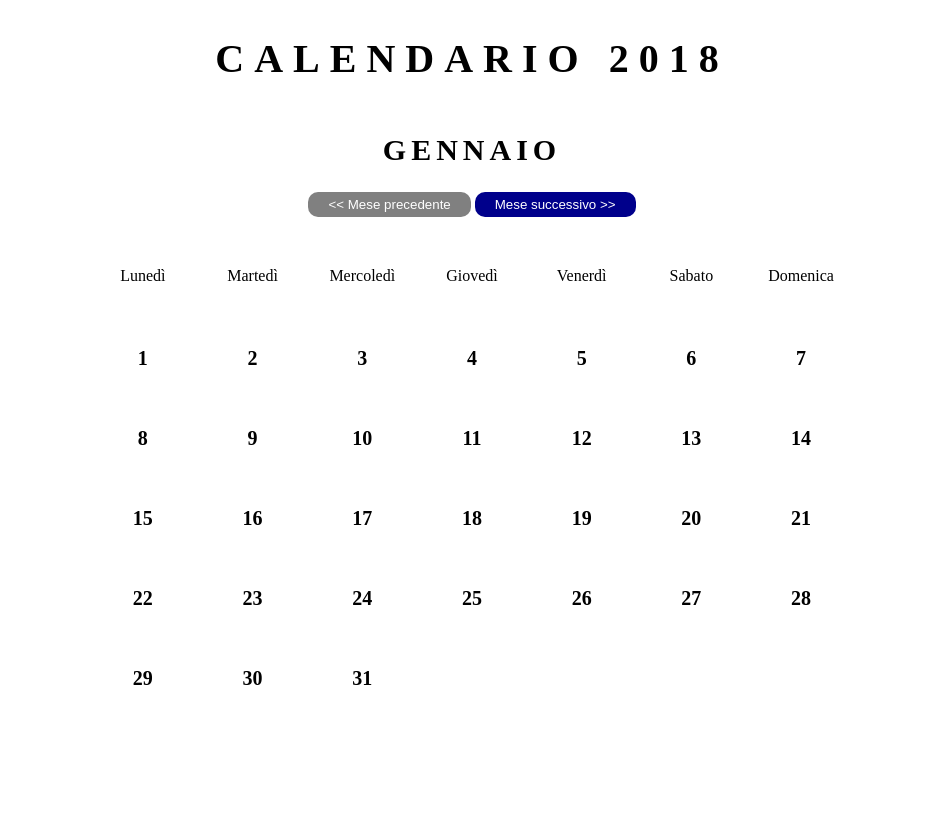
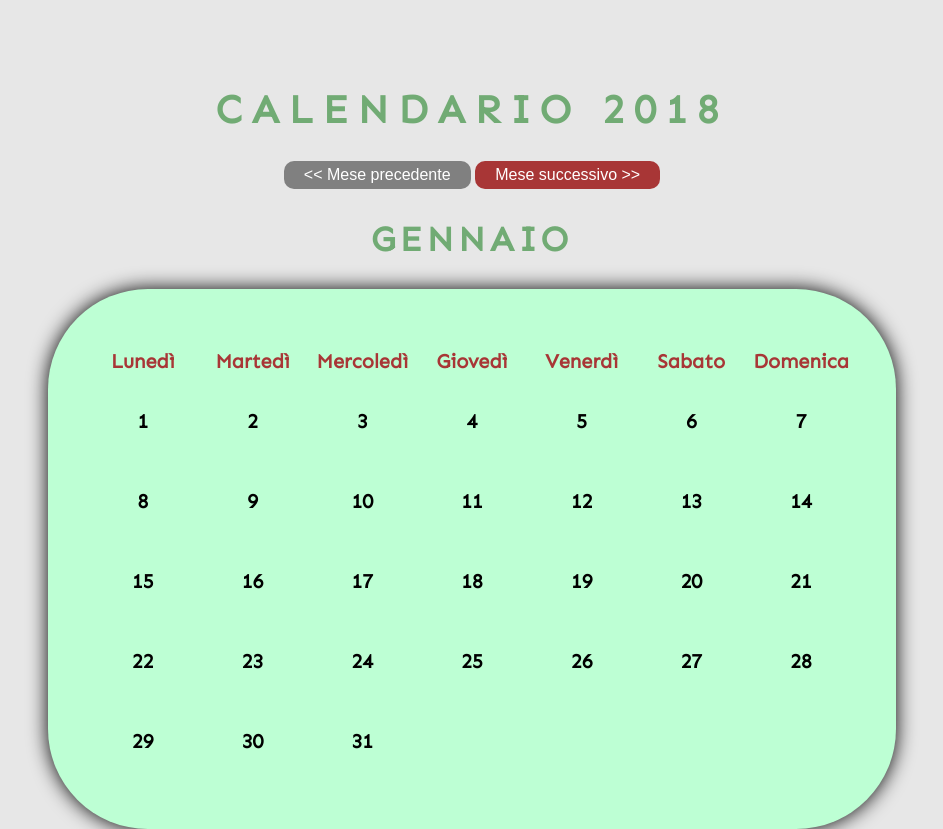
Before and after one commit to Luigi-Fontana/ajax-ex-calendar, a plain HTML site: page index.html in a window 1280 px wide. Shown: the whole page, without its empty margins (176-1119 px from the left). Drawn offline with nearby package versions, Linux system fonts and the light colour scheme; no server answers.

Commit message:
Piccole modifiche CSS

```diff
--- a/css/style.css
+++ b/css/style.css
@@ -1,3 +1,8 @@
+body {
+    background-color: #e7e7e7;
+    font-family: 'Sen', sans-serif;
+}
+
 .container {
     width: 100vw;
     height: 100vh;
@@ -11,13 +16,16 @@
 }
 
 h1 {
+    color: #71ab74;
     font-size: 40px;
     letter-spacing: 10px;
     text-transform: uppercase;
+    padding-top: 50px;
 }
 
 h2 {
-    font-size: 30px;
+    color: #71ab74;
+    font-size: 35px;
     letter-spacing: 5px;
     text-transform: uppercase;
 }
@@ -26,9 +34,10 @@ h2 {
     padding: 5px 20px;
     border-radius: 10px;
     border: none;
-    background-color: darkblue;
+    background-color: #a83636;
     color: white;
     cursor: pointer;
+    font-size: 16px;
 }
 
 .btn-navigation:disabled{
@@ -39,17 +48,24 @@ h2 {
 .main-calendar {
     width: 60%;
     height: 60%;
-    margin: 50px auto;
+    margin: 0 auto;
     text-align: center;
+    font-size: 20px;
+    font-weight: bold;
+    border-radius: 100px;
+    background-color: #bdffd4;
+    padding: 60px 40px 0;
+    box-shadow: 0 0 20px black;
 }
 
 .weekdays {
     display: flex;
     width: 100%;
-    height: calc(100% / 6);
+    height: calc(100% / 8);;
 }
 
 .weekdays-calendar {
+    color: #a83636;
     width: calc(100% / 7);
     height: 100%;
 }
@@ -64,14 +80,12 @@ h2 {
 .cont-calendar {
     width: calc(100% / 7);
     height: calc(100% / 7);
-    font-size: 20px;
-    font-weight: bold;
 }
 
 .holiday {
-    color: red;
+    color: #a83636;
 }
 
 .holiday-name {
-    font-size: 10px;
+    font-size: 11px;
 }
--- a/index.html
+++ b/index.html
@@ -3,6 +3,7 @@
     <head>
         <meta charset="utf-8">
         <link rel="stylesheet" href="css/style.css">
+        <link href="https://fonts.googleapis.com/css?family=Sen&display=swap" rel="stylesheet">
         <script src="https://ajax.googleapis.com/ajax/libs/jquery/3.4.1/jquery.min.js"></script>
         <script src="https://cdnjs.cloudflare.com/ajax/libs/moment.js/2.24.0/moment.min.js" charset="utf-8"></script>
         <script src="https://cdnjs.cloudflare.com/ajax/libs/moment.js/2.24.0/locale/it.js" charset="utf-8"></script>
@@ -13,11 +14,11 @@
         <div class="container">
             <div class="top-calendar">
                 <h1>Calendario 2018</h1>
-                <h2 id="month-name">Gennaio</h2>
                 <div class="top-navigation">
                     <button class="btn-navigation btn-prev" disabled><< Mese precedente</button>
                     <button class="btn-navigation btn-next">Mese successivo >></button>
                 </div>
+                <h2 id="month-name">Gennaio</h2>
             </div>
             <div class="main-calendar">
                 <div class="weekdays">
```
